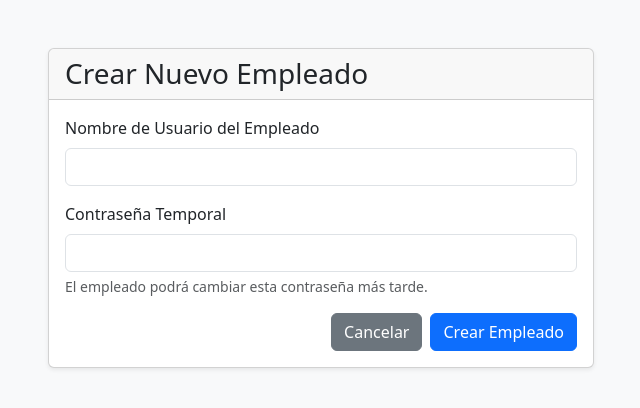
After one commit to tienda-inventario-flask/Tienda, a Flask app: page /admin/agregar_usuario in a window 1280 px wide. The commit adds this page. Shown: the top 408 px of the page, without its empty margins (319-959 px from the left). Run offline with Flask 3, Linux system fonts and the light colour scheme; a user stored in the database is signed in; some libraries are stand-ins or nearby versions.

```diff
--- a/app.py
+++ b/app.py
@@ -1,4 +1,5 @@
 import os
+import sqlite3
 import math
 import io
 import csv
@@ -11,15 +12,12 @@ from flask import Flask, render_template, request, redirect, url_for, flash, ses
 from functools import wraps
 from dotenv import load_dotenv
 
-# Carga las variables de entorno del archivo .env (para desarrollo local)
 load_dotenv()
 
 app = Flask(__name__)
-# La clave secreta ahora se lee de una variable de entorno para mayor seguridad en producción
-app.secret_key = os.environ.get('SECRET_KEY', 'ricardo123')
+app.secret_key = os.environ.get('SECRET_KEY', 'una_clave_secreta_por_defecto_para_desarrollo_local')
 PER_PAGE = 5
 
-# --- FUNCIÓN DE CONEXIÓN A POSTGRESQL ---
 def get_db_connection():
     try:
         conn = psycopg2.connect(os.environ.get('DATABASE_URL'))
@@ -28,7 +26,6 @@ def get_db_connection():
         print(f"Error de conexión a la base de datos: {e}")
         return None
 
-# --- DECORADORES DE SEGURIDAD ---
 def login_required(f):
     @wraps(f)
     def decorated_function(*args, **kwargs):
@@ -47,7 +44,6 @@ def admin_required(f):
         return f(*args, **kwargs)
     return decorated_function
 
-# --- RUTAS DE AUTENTICACIÓN ---
 @app.route('/login', methods=['GET', 'POST'])
 def login():
     if 'user_id' in session: return redirect(url_for('mostrar_inventario'))
@@ -109,7 +105,53 @@ def logout():
     flash('Has cerrado sesión exitosamente.', 'success')
     return redirect(url_for('login'))
 
-# --- RUTAS PRINCIPALES Y CRUD ---
+@app.route('/empresa/editar', methods=['GET', 'POST'])
+@login_required
+@admin_required
+def editar_empresa():
+    empresa_id = session['empresa_id']
+    conn = get_db_connection()
+    if request.method == 'POST':
+        nombre_empresa, direccion, telefono, rnc = request.form['nombre_empresa'], request.form['direccion'], request.form['telefono'], request.form['rnc']
+        if not nombre_empresa: flash('El nombre de la empresa no puede estar vacío.', 'danger')
+        else:
+            with conn.cursor() as cur:
+                cur.execute('UPDATE empresas SET nombre_empresa = %s, direccion = %s, telefono = %s, rnc = %s WHERE id = %s',
+                             (nombre_empresa, direccion, telefono, rnc, empresa_id))
+            conn.commit()
+            session['nombre_empresa'] = nombre_empresa
+            flash('Datos de la empresa actualizados con éxito.', 'success')
+        conn.close()
+        return redirect(url_for('editar_empresa'))
+    with conn.cursor(cursor_factory=DictCursor) as cur:
+        cur.execute('SELECT * FROM empresas WHERE id = %s', (empresa_id,))
+        empresa = cur.fetchone()
+    conn.close()
+    return render_template('editar_empresa.html', empresa=empresa)
+
+@app.route('/perfil/cambiar_password', methods=['GET', 'POST'])
+@login_required
+def cambiar_password():
+    if request.method == 'POST':
+        password_actual, nueva_password, confirmar_password = request.form['password_actual'], request.form['nueva_password'], request.form['confirmar_password']
+        if not nueva_password or nueva_password != confirmar_password:
+            flash('Las nuevas contraseñas no coinciden o están vacías.', 'danger')
+            return redirect(url_for('cambiar_password'))
+        conn = get_db_connection()
+        with conn.cursor(cursor_factory=DictCursor) as cur:
+            cur.execute('SELECT password FROM usuarios WHERE id = %s', (session['user_id'],))
+            user = cur.fetchone()
+            if not check_password_hash(user['password'], password_actual):
+                flash('La contraseña actual es incorrecta.', 'danger')
+            else:
+                hashed_password = generate_password_hash(nueva_password)
+                cur.execute('UPDATE usuarios SET password = %s WHERE id = %s', (hashed_password, session['user_id']))
+                conn.commit()
+                flash('Contraseña actualizada con éxito.', 'success')
+        conn.close()
+        return redirect(url_for('cambiar_password'))
+    return render_template('cambiar_password.html')
+
 @app.route('/')
 @login_required
 def mostrar_inventario():
@@ -118,10 +160,11 @@ def mostrar_inventario():
     with conn.cursor(cursor_factory=DictCursor) as cur:
         empresa_id, page, query = session['empresa_id'], request.args.get('page', 1, type=int), request.args.get('q')
         offset = (page - 1) * PER_PAGE
-        base_where, params = ' WHERE empresa_id = %s ', [empresa_id]
+        base_where = ' WHERE empresa_id = %s '
+        params = [empresa_id]
         if query:
             search_term = f"%{query}%"
-            where_clause = base_where + ' AND (nombre ILIKE %s OR marca ILIKE %s)'
+            where_clause = base_where + ' AND (nombre ILIKE %s OR marca ILIKE %s)' # ILIKE es para PostgreSQL
             params.extend([search_term, search_term])
         else: where_clause = base_where
         cur.execute('SELECT COUNT(id) AS total FROM productos' + where_clause, params)
@@ -194,7 +237,6 @@ def eliminar_producto(producto_id):
     flash('Producto eliminado.', 'danger')
     return redirect(url_for('mostrar_inventario'))
 
-# --- RUTAS DE REPORTES, ADMIN Y POS ---
 @app.route('/reportes')
 @login_required
 def reportes():
@@ -241,6 +283,28 @@ def gestionar_usuarios():
     conn.close()
     return render_template('admin_usuarios.html', usuarios=usuarios)
 
+@app.route('/admin/agregar_usuario', methods=['GET', 'POST'])
+@login_required
+@admin_required
+def agregar_usuario():
+    if request.method == 'POST':
+        username, password, rol = request.form['username'], request.form['password'], 'empleado'
+        empresa_id = session['empresa_id']
+        conn = get_db_connection()
+        with conn.cursor(cursor_factory=DictCursor) as cur:
+            cur.execute('SELECT id FROM usuarios WHERE username = %s AND empresa_id = %s', (username, empresa_id))
+            if cur.fetchone():
+                flash('Ya existe un usuario con ese nombre en tu empresa.', 'danger')
+            else:
+                hashed_password = generate_password_hash(password)
+                cur.execute('INSERT INTO usuarios (empresa_id, username, password, rol) VALUES (%s, %s, %s, %s)', (empresa_id, username, hashed_password, rol))
+                conn.commit()
+                flash(f'El empleado "{username}" ha sido creado con éxito.', 'success')
+                conn.close()
+                return redirect(url_for('gestionar_usuarios'))
+        conn.close()
+    return render_template('agregar_usuario.html')
+
 @app.route('/admin/cambiar_rol/<int:usuario_id>', methods=['POST'])
 @login_required
 @admin_required
@@ -274,53 +338,6 @@ def eliminar_usuario(usuario_id):
     conn.close()
     flash('Usuario eliminado con éxito.', 'success')
     return redirect(url_for('gestionar_usuarios'))
-
-@app.route('/empresa/editar', methods=['GET', 'POST'])
-@login_required
-@admin_required
-def editar_empresa():
-    empresa_id = session['empresa_id']
-    conn = get_db_connection()
-    if request.method == 'POST':
-        nombre_empresa, direccion, telefono, rnc = request.form['nombre_empresa'], request.form['direccion'], request.form['telefono'], request.form['rnc']
-        if not nombre_empresa: flash('El nombre de la empresa no puede estar vacío.', 'danger')
-        else:
-            with conn.cursor() as cur:
-                cur.execute('UPDATE empresas SET nombre_empresa = %s, direccion = %s, telefono = %s, rnc = %s WHERE id = %s',
-                             (nombre_empresa, direccion, telefono, rnc, empresa_id))
-            conn.commit()
-            session['nombre_empresa'] = nombre_empresa
-            flash('Datos de la empresa actualizados con éxito.', 'success')
-        conn.close()
-        return redirect(url_for('editar_empresa'))
-    with conn.cursor(cursor_factory=DictCursor) as cur:
-        cur.execute('SELECT * FROM empresas WHERE id = %s', (empresa_id,))
-        empresa = cur.fetchone()
-    conn.close()
-    return render_template('editar_empresa.html', empresa=empresa)
-
-@app.route('/perfil/cambiar_password', methods=['GET', 'POST'])
-@login_required
-def cambiar_password():
-    if request.method == 'POST':
-        password_actual, nueva_password, confirmar_password = request.form['password_actual'], request.form['nueva_password'], request.form['confirmar_password']
-        if not nueva_password or nueva_password != confirmar_password:
-            flash('Las nuevas contraseñas no coinciden o están vacías.', 'danger')
-            return redirect(url_for('cambiar_password'))
-        conn = get_db_connection()
-        with conn.cursor(cursor_factory=DictCursor) as cur:
-            cur.execute('SELECT password FROM usuarios WHERE id = %s', (session['user_id'],))
-            user = cur.fetchone()
-            if not check_password_hash(user['password'], password_actual):
-                flash('La contraseña actual es incorrecta.', 'danger')
-            else:
-                hashed_password = generate_password_hash(nueva_password)
-                cur.execute('UPDATE usuarios SET password = %s WHERE id = %s', (hashed_password, session['user_id']))
-                conn.commit()
-                flash('Contraseña actualizada con éxito.', 'success')
-        conn.close()
-        return redirect(url_for('cambiar_password'))
-    return render_template('cambiar_password.html')
 
 @app.route('/pos')
 @login_required
@@ -399,8 +416,7 @@ def procesar_venta():
 def mostrar_factura(transaccion_id):
     conn = get_db_connection()
     with conn.cursor(cursor_factory=DictCursor) as cur:
-        cur.execute('SELECT v.cantidad, v.precio_total, v.cliente_nombre, v.cliente_telefono, p.nombre FROM ventas v JOIN productos p ON v.producto_id = p.id WHERE v.transaccion_id = %s AND v.empresa_id = %s',
-                                    (transaccion_id, session['empresa_id']))
+        cur.execute('SELECT v.cantidad, v.precio_total, v.cliente_nombre, v.cliente_telefono, p.nombre FROM ventas v JOIN productos p ON v.producto_id = p.id WHERE v.transaccion_id = %s AND v.empresa_id = %s', (transaccion_id, session['empresa_id']))
         items_vendidos = cur.fetchall()
         if not items_vendidos:
             flash('Factura no encontrada.', 'danger')
@@ -413,4 +429,13 @@ def mostrar_factura(transaccion_id):
     conn.close()
     total_general = sum(item['precio_total'] for item in items_vendidos)
     cliente_nombre, cliente_telefono = items_vendidos[0]['cliente_nombre'], items_vendidos[0]['cliente_telefono']
-    return render_template('factura.html', transaccion_id=transaccion_id, items_vendidos=items_vendidos, empresa=empresa, fecha_venta=primera_venta['fecha_venta'].strftime('%Y-%m-%d'), total_general=total_general, cliente_nombre=cliente_nombre, cliente_telefono=cliente_telefono)
+    # APLICAMOS LA CORRECCIÓN AQUÍ
+    fecha_formateada = primera_venta['fecha_venta'].strftime('%Y-%m-%d')
+    return render_template('factura.html',
+                           transaccion_id=transaccion_id,
+                           items_vendidos=items_vendidos,
+                           empresa=empresa,
+                           fecha_venta=fecha_formateada,
+                           total_general=total_general,
+                           cliente_nombre=cliente_nombre,
+                           cliente_telefono=cliente_telefono)
--- /dev/null
+++ b/templates/agregar_usuario.html
@@ -0,0 +1,42 @@
+<!DOCTYPE html>
+<html lang="es">
+<head>
+    <meta charset="UTF-8">
+    <meta name="viewport" content="width=device-width, initial-scale=1.0">
+    <title>Agregar Empleado</title>
+    <link href="https://cdn.jsdelivr.net/npm/bootstrap@5.3.3/dist/css/bootstrap.min.css" rel="stylesheet">
+</head>
+<body class="bg-light">
+    <div class="container mt-5">
+        <div class="row justify-content-center">
+            <div class="col-md-6">
+                <div class="card shadow-sm">
+                    <div class="card-header">
+                        <h1 class="h3 mb-0">Crear Nuevo Empleado</h1>
+                    </div>
+                    <div class="card-body">
+                        {% with messages = get_flashed_messages(with_categories=true) %}
+                          {% if messages %}{% for category, message in messages %}<div class="alert alert-{{ category }}">{{ message }}</div>{% endfor %}{% endif %}
+                        {% endwith %}
+                        <form method="POST">
+                            <div class="mb-3">
+                                <label for="username" class="form-label">Nombre de Usuario del Empleado</label>
+                                <input type="text" class="form-control" id="username" name="username" required>
+                            </div>
+                            <div class="mb-3">
+                                <label for="password" class="form-label">Contraseña Temporal</label>
+                                <input type="password" class="form-control" id="password" name="password" required>
+                                <div class="form-text">El empleado podrá cambiar esta contraseña más tarde.</div>
+                            </div>
+                            <div class="d-grid gap-2 d-md-flex justify-content-md-end">
+                                <a href="{{ url_for('gestionar_usuarios') }}" class="btn btn-secondary">Cancelar</a>
+                                <button type="submit" class="btn btn-primary">Crear Empleado</button>
+                            </div>
+                        </form>
+                    </div>
+                </div>
+            </div>
+        </div>
+    </div>
+</body>
+</html>
```
Also changed, not shown: templates/admin_usuarios.html (+9 -1 lines).
